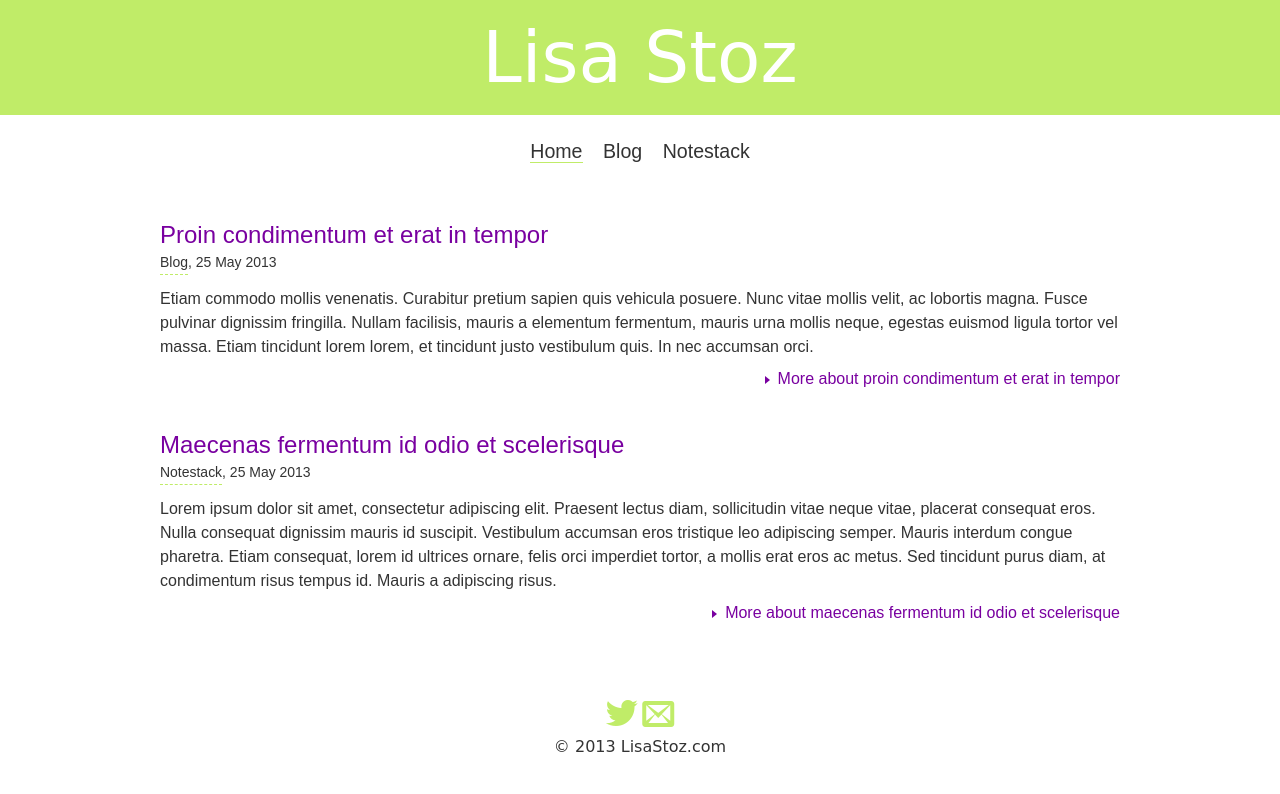
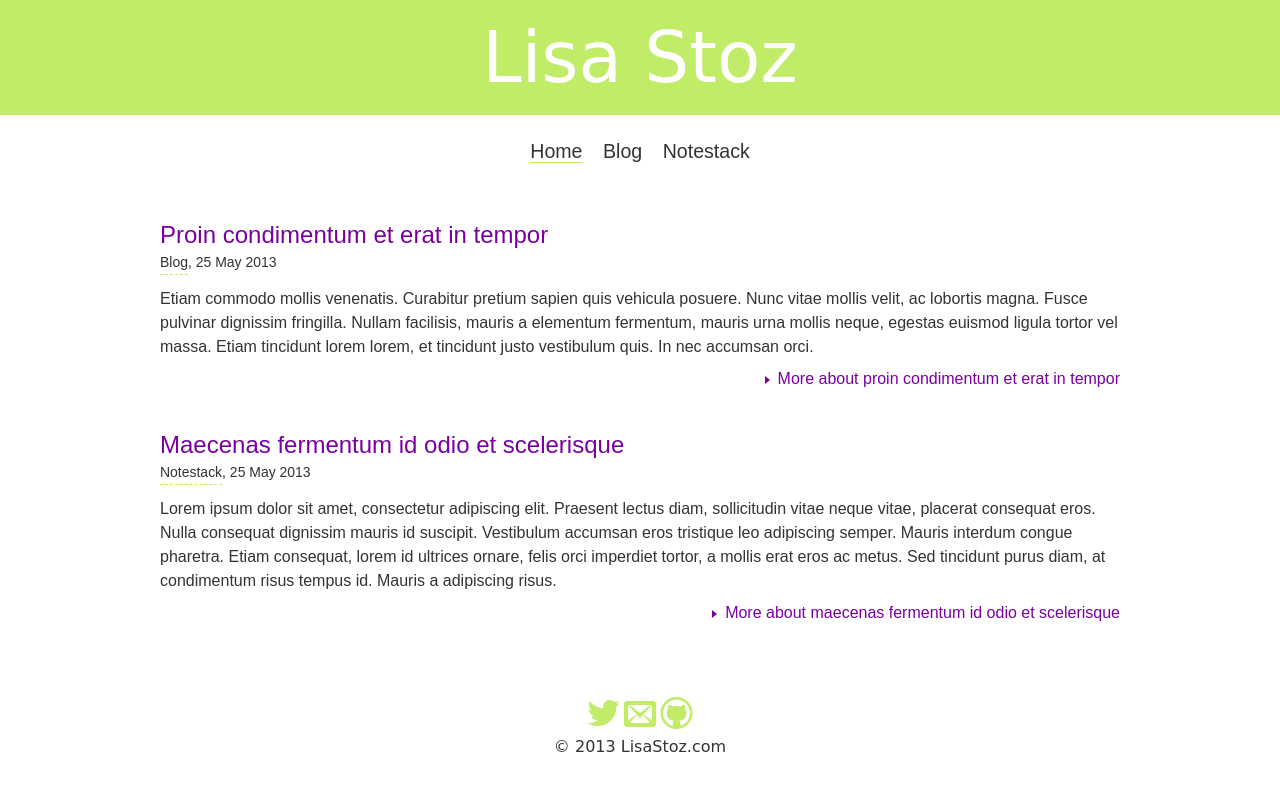
Before and after one commit to LisaStoz/lisastoz-template, a plain HTML site: page index.html in a window 1280 px wide. Drawn offline with Linux system fonts and the light colour scheme; files whose address does not match are found by name; a web font is replaced by a local one.

Commit message:
added github icon

```diff
--- a/index.html
+++ b/index.html
@@ -59,8 +59,9 @@
     <!-- footer begin -->
     <div id="footer">
         <div id="social">
-            <a href="https://twitter.com/LisaStoz" id="twitter" target="_blank"><span class="icon-twitter"></span></a>
+            <a href="https://twitter.com/LisaStoz" target="_blank"><span class="icon-twitter"></span></a>
             <a href="mailto:lisa@lisastoz.com" id="email" target="_blank"><span class="icon-envelop"></span></a>
+            <a href="https://github.com/LisaStoz" target="_blank"><span class="icon-github"></span></a>
         </div>
         <p id="copyright">&copy; 2013 LisaStoz.com</p>
     </div>
--- a/less/icomoon.less
+++ b/less/icomoon.less
@@ -29,3 +29,6 @@
 .icon-twitter:before {
 	content: "\e601";
 }
+.icon-github:before {
+	content: "\e602";
+}
```
Also changed, not shown: blog-article.html (+1 -0 lines), blog.html (+1 -0 lines), error.html (+1 -0 lines), notestack.html (+1 -0 lines), css/main.css, fonts/icomoon.ttf, fonts/icomoon.woff, 2 other files.
